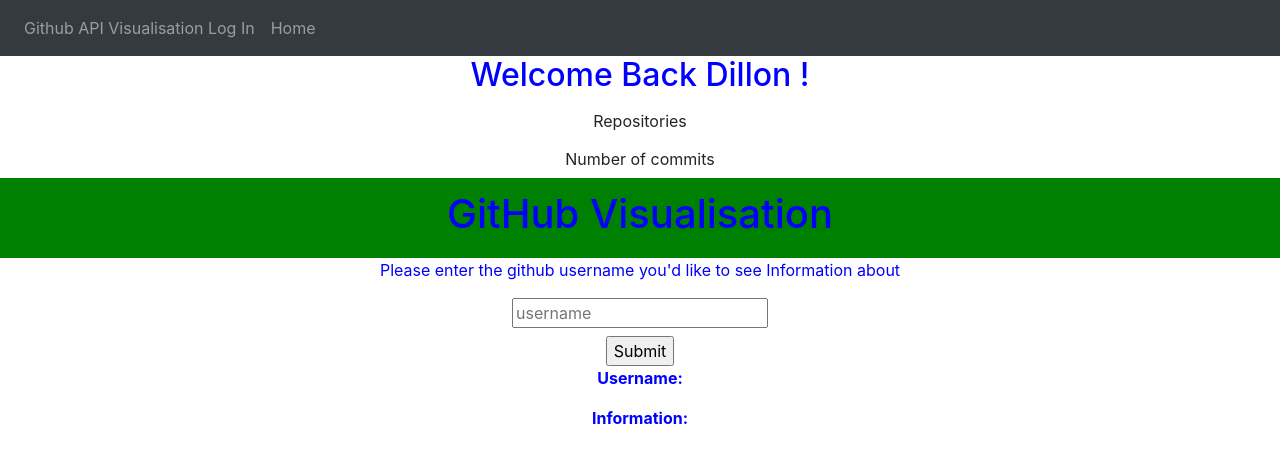
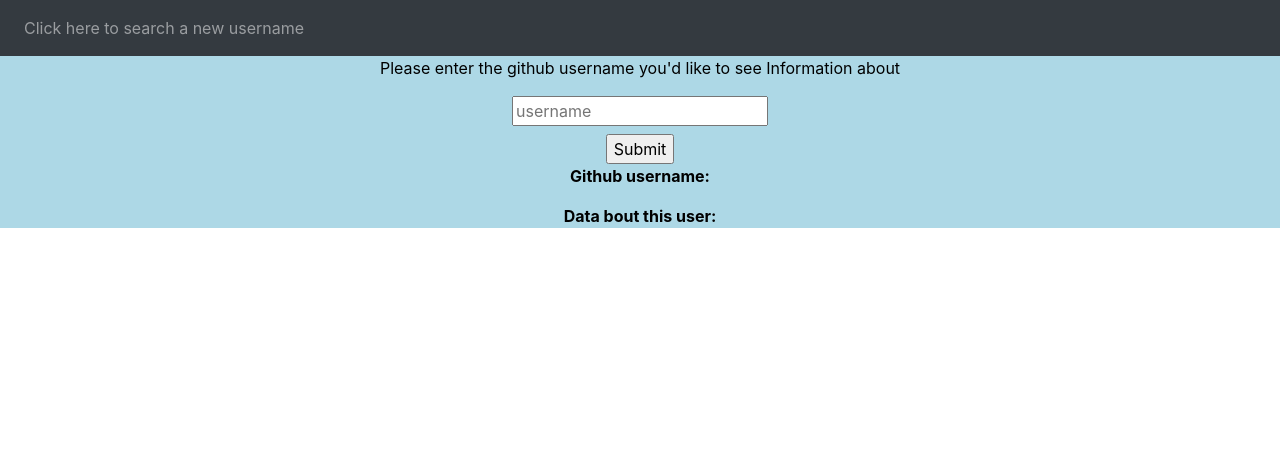
Before and after one commit to DillonRyan/GithubAccess, a React (Create React App) app in the folder github_access/: page / in a window 1280 px wide. Shown: the top 462 px of the page. Built offline with nearby package versions, Linux system fonts and the light colour scheme.

Commit message:
Part one completed, sucessfully pulling in the data from the github api and showing it to the user

```diff
--- a/github_access/package.json
+++ b/github_access/package.json
@@ -3,6 +3,7 @@
   "version": "0.1.0",
   "private": true,
   "dependencies": {
+    "axios": "^0.19.0",
     "bootstrap": "^4.3.1",
     "react": "^16.11.0",
     "react-dom": "^16.11.0",
--- a/github_access/src/App.css
+++ b/github_access/src/App.css
@@ -1,28 +1,13 @@
 .App {
   text-align: center;
-  color: blue;
-}
-
-.App-logo {
-  height: 40vmin;
-}
-
-.App-header {
-  background-color: Green;
-  min-height: 10vh;
-  display: flex;
-  flex-direction: column;
-  align-items: center;
-  justify-content: center;
-  font-size: calc(10px + 2vmin);
-  color: blue;
+  padding: 0px;
+  color: black;
+  background: lightblue;
 }
 
 
+.Home{
+  color: blue;
+  background: pink;
 
-
-
-
-.App-link {
-  color: #blue;
 }
--- a/github_access/src/App.jsx
+++ b/github_access/src/App.jsx
@@ -53,9 +53,6 @@
         </div>
       </Router>
         <center>
-        <header className="App-header">
-          <h1 className="App-title">GitHub Visualisation</h1>
-        </header>
         <p className="App-intro">
           Please enter the github username you'd like to see Information about
         </p>
@@ -64,10 +61,11 @@
           handleUserFormSubmit={this.handleUserFormSubmit}
           handleFormChange={this.handleFormChange}
         />
-        <p><b>Username:</b></p>
+        <p><b>Github username:</b></p>
         <p>{this.state.gitun}</p>
-        <b>Information:</b>
-        <pre>{this.state.info}</pre></center></div>
+        <b>Data bout this user:</b>
+        <pre>{this.state.info}</pre>
+        </center></div>
     );
   }
 }export default App;
@@ -82,11 +80,8 @@
         <ul className="navbar-nav">
           <li className ="nav-item">
             <center>
-            <a className="nav-link" href="/LogIn">Github API Visualisation Log In</a>
+            <a className="nav-link" href="/Home">Click here to search a new username</a>
             </center>
-          </li>
-          <li className ="nav-item">
-            <a className="nav-link" href="/Home">Home</a>
           </li>
         </ul>
       </div>
@@ -98,26 +93,15 @@
 function Home() {
   return (
       <div>
-        <UserProfile name="Dillon" />
-      <div className="container">
-        <div className="row">
-          <div className="col-12 text-center">
-            <Link to="/repo" type="button" className="btn">Repositories</Link>
-          </div>
-          <div className="col-12 text-center">
-            <Link to="/commits" type="button" className="btn">Number of commits</Link>
-          </div>
-        </div>
-      </div>
+
     </div>
-    //something to take up all empty space
   );
 }
 
 function UserProfile(props){
   return(
     <div className="container">
-      <h2 className="text-center">Welcome Back {props.name} !</h2>
+      <h2 className="text-center">Welcome Back!</h2>
     </div>
   );
 }
```
Also changed, not shown: 1 other file (tests, documents, lock files or other folders).
